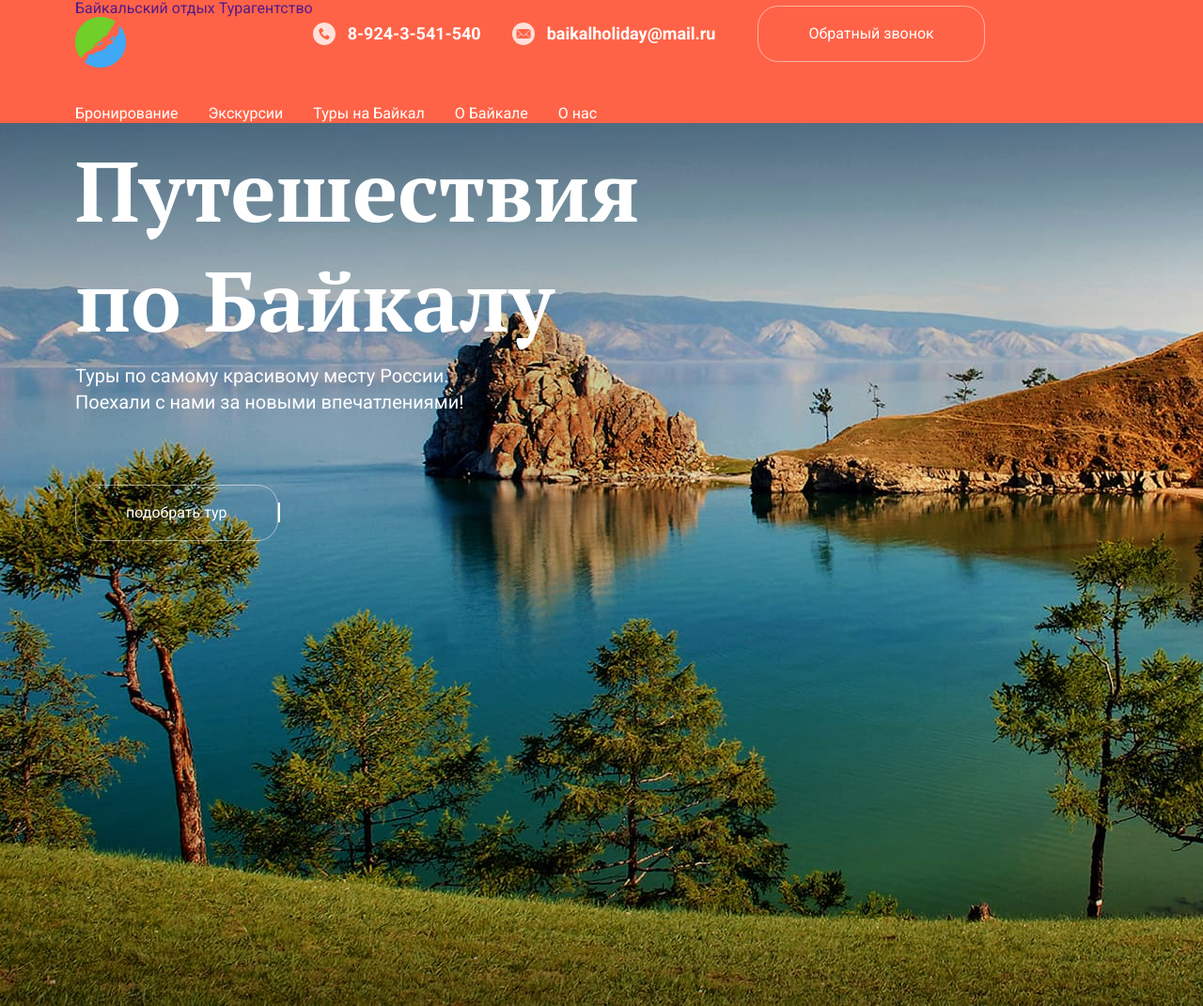
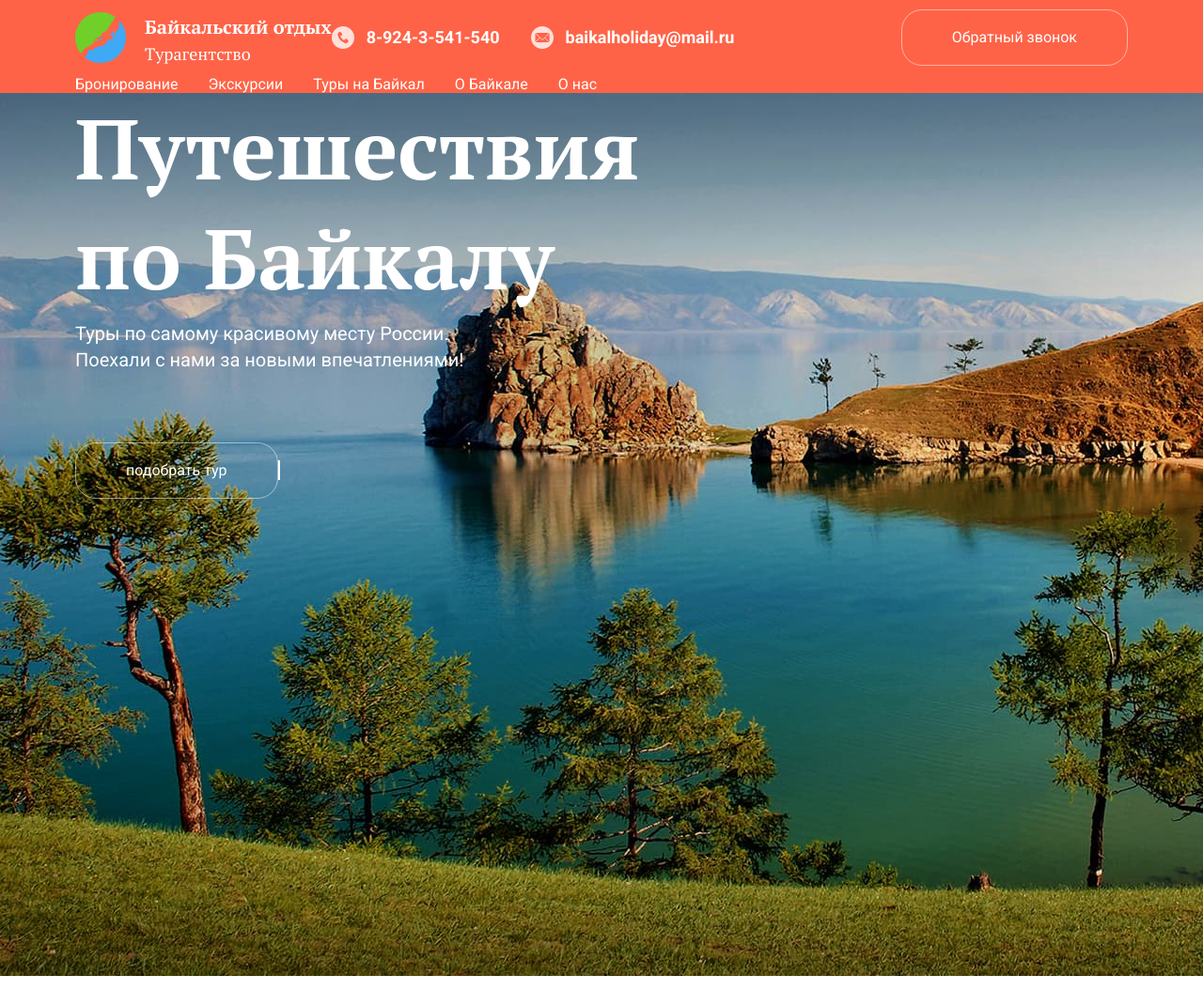
Before and after one commit to basyan68/baikal, a plain HTML site: page index.html in a window 1280 px wide. Shown: the top 1071 px of the page at 94% size. Drawn offline with nearby package versions, Linux system fonts and the light colour scheme.

Commit message:
разметка

```diff
--- a/css/style.css
+++ b/css/style.css
@@ -59,7 +59,6 @@ img {
     max-width: 1920px;
     height: 940px;
     margin: 0 auto;
-    padding-top: 13px;
 }
 .header-text-chill {
     font-family: PT Serif;
@@ -83,6 +82,8 @@ img {
     font-size: 18px;
     line-height: 130%;
     color: #FFFFFF;
+    padding-top: 28px;
+    padding-bottom: 28px;
 }
 .contacts-icon {
     margin-right: 13px;
@@ -90,17 +91,37 @@ img {
 .page-header-top {
     display: flex;
     align-items: center;
-    margin-bottom: 39px;
+    /* margin-bottom: 39px; */
+}
+.header-logo-position {
+    display: flex;
+    margin-right: 190px;
 }
 .page-header-logo {
     display: inline-block;
     margin-right: 179px;
 }
 .logo-header-svg {
+    font-family: PT Serif;
+    font-weight: bold;
+    font-size: 20px;
+    line-height: 1.73;
+    color: #FFFFFF;
+    display: flex;
+    align-items: center;
+}
+.logo-header-svg img {
+    margin-right: 20px;
+}
+.header-text-tur {
+    font-weight: normal;
+    font-size: 18px;
+    line-height: 1.16;
+    color: #FFFFFF;
+    display: block;
 }
 .page-header-contacts {
     display: flex;
-    margin-right: 45px;
 }
 .page-header-contacts a {
     display: flex;
@@ -137,6 +158,7 @@ img {
     border-radius: 22px;
     background-color: transparent;
     padding: 19px 53px 20px 53px;
+    margin-left: auto;
 }
 .container-hero {
 
--- a/index.html
+++ b/index.html
@@ -15,7 +15,9 @@
     <header class="head">
         <div class="container">
              <div class="page-header-top">
-                <a class="logo-header-svg" href="">Байкальский отдых Турагентство<img src="./images/logo.svg" width="54" height="54" alt="Лого"></a>
+
+                <a class="logo-header-svg" href=""><img src="./images/logo.svg" width="54" height="54" alt="Лого"><p>Байкальский отдых<span class="header-text-tur">Турагентство</span></p></a>
+
                 <ul class="page-header-contacts">
                     <li><a class="contacts-header-text" href="tel:89243541540"><svg class="contacts-icon" width="24" height="24">
                         <use href="./images/sprite-header.svg#icon-Vector-tel"></use>
```
